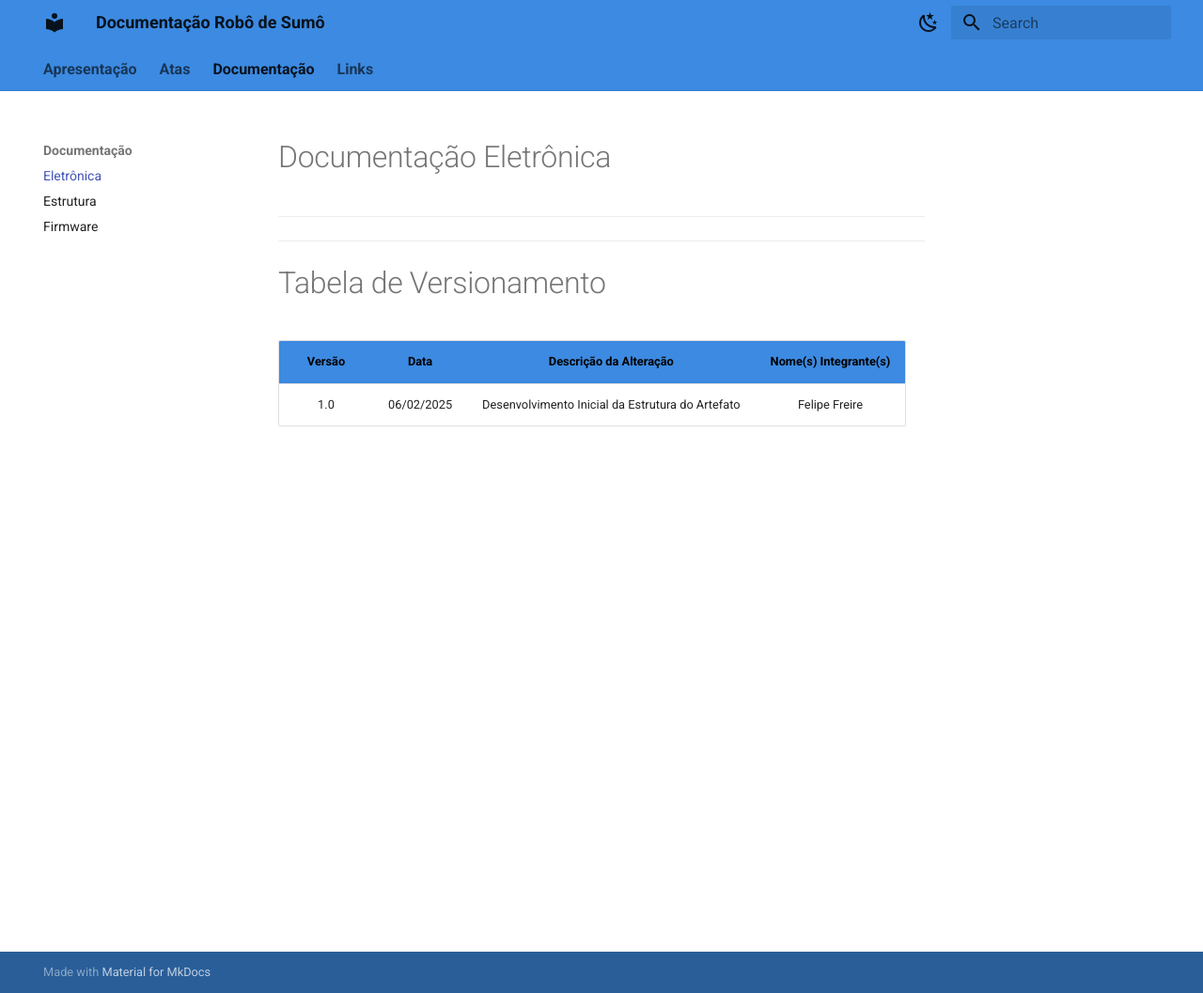
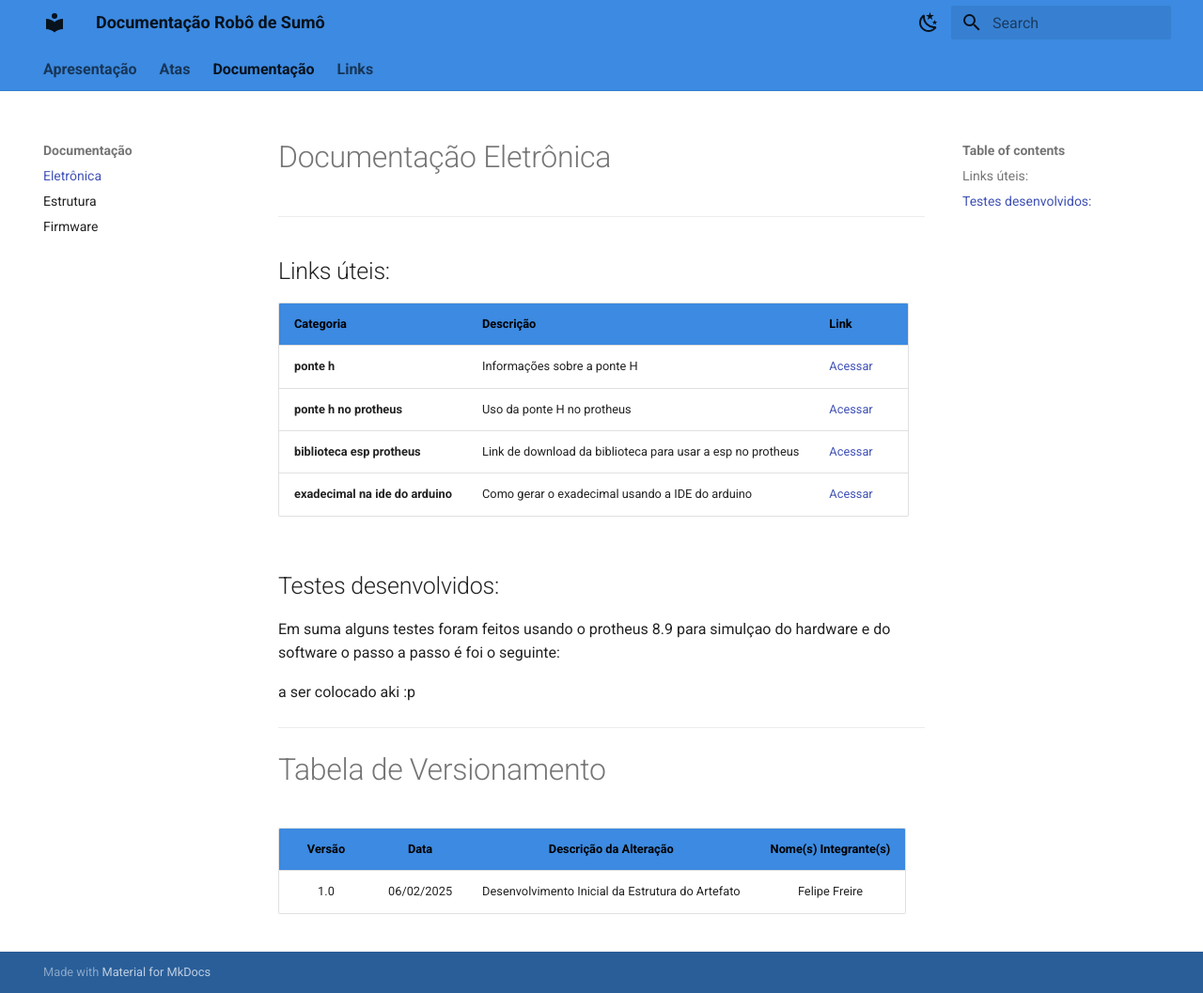
Before and after one commit to FelipeFreire-gf/roboSumo, an MkDocs documentation site: the page built from docs/documento-eletronica/documento-eletronica.md, in a window 1280 px wide and 1057 px high. Shown: the whole window at 94% size. Built offline with MkDocs 1.6.1 and Material for MkDocs 9.7.7, drawn with Linux system fonts in a browser that asks for light colours.

```diff
--- a/docs/documento-eletronica/documento-eletronica.md
+++ b/docs/documento-eletronica/documento-eletronica.md
@@ -2,7 +2,21 @@
 
 ---
 
+## Links úteis:
 
+| Categoria                | Descrição                                     | Link                                                                                                                                  |
+|--------------------------|-----------------------------------------------|--------------------------------------------------------------------------------------------------------------------------------------|
+| **ponte h**                      | Informações sobre a ponte H         | [Acessar](https://www.usinainfo.com.br/driver-para-motor/driver-ponte-h-dupla-ou-motor-de-passo-l298-2302.html)                        |
+| **ponte h no protheus**                      | Uso da ponte H no protheus                      | [Acessar](https://eletronworld.com.br/6-alternativas-de-como-controlar-motores-com-a-ponte-h/)                                                                                          |
+| **biblioteca esp protheus**          | Link de download da biblioteca para usar a esp no protheus          | [Acessar](https://www-theengineeringprojects-com.translate.goog/2023/07/esp32-library-for-proteus.html?_x_tr_sl=en&_x_tr_tl=pt&_x_tr_hl=pt&_x_tr_pto=tc)      |
+| **exadecimal na ide do arduino**                | Como gerar o exadecimal usando a IDE do arduino                 | [Acessar](https://www-theengineeringprojects-com.translate.goog/2015/10/hex-file-arduino.html?_x_tr_sl=en&_x_tr_tl=pt&_x_tr_hl=pt&_x_tr_pto=tc) |
+
+
+## Testes desenvolvidos:
+
+Em suma alguns testes foram feitos usando o protheus 8.9 para simulçao do hardware e do software o passo a passo é foi o seguinte:
+
+a ser colocado aki :p
 
 ---
 # Tabela de Versionamento
```
Also changed, not shown: docs/documento-estrutura/documento-estrutura.md (+1 -1 lines), docs/documento-firmware/documento-firmware.md (+3 -1 lines), docs/links/links.md (+0 -7 lines).
